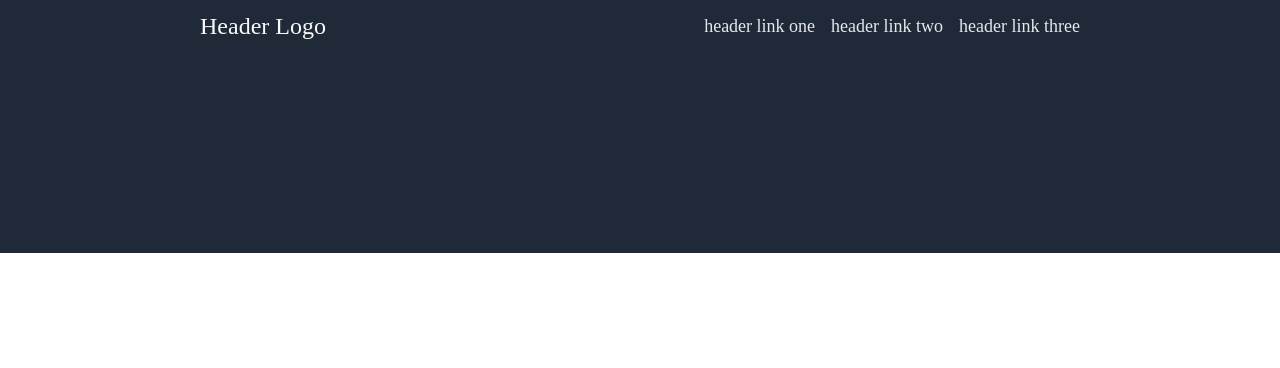
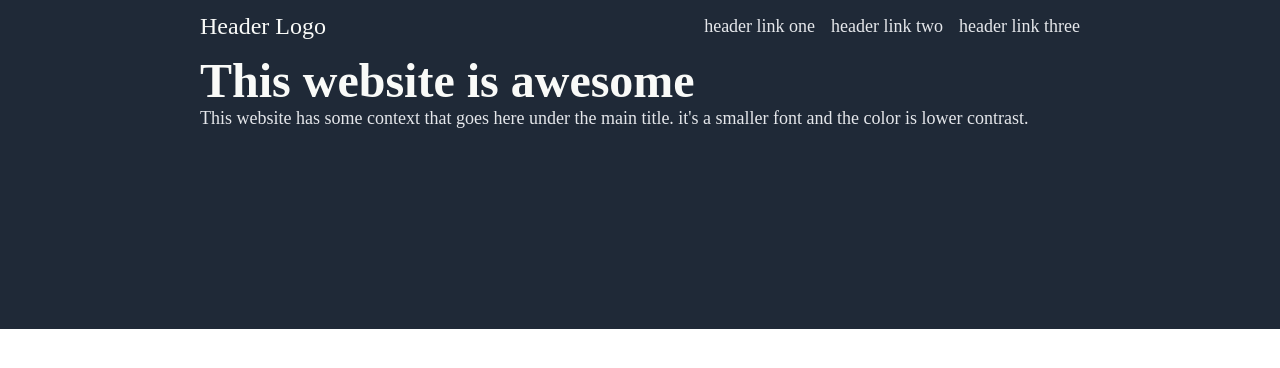
Before and after one commit to mastermusty/landing-project, a plain HTML site: page index.html in a window 1280 px wide. Drawn offline with Linux system fonts and the light colour scheme.

Commit message:
index.html and styles.css

```diff
--- a/index.html
+++ b/index.html
@@ -19,6 +19,10 @@
             <li><a href="#">header link three</a></li>
           </ul>
         </div>
+
+        <div class="main">This website is awesome</div>
+        <div class="secondary">This website has some context that goes here under the main title. it's a smaller font and the color is lower contrast.</div>
+
       </div>
     </body>
 
--- a/styles.css
+++ b/styles.css
@@ -12,6 +12,7 @@ body {
     padding-left: 200px;
     padding-right: 200px;
     padding-bottom: 200px;
+    flex-wrap: wrap;
 }
 
 ul {
@@ -29,5 +30,15 @@ a {
 .logo {
     font-size: 24px;
     color: #F9FAF8;
+}
 
+.main {
+    font-size: 48px;
+    font-weight: bolder;
+    color: #F9FAF8;
 }
+
+.secondary {
+    font-size: 18px;
+    color: #E5E7EB;
+}
```
